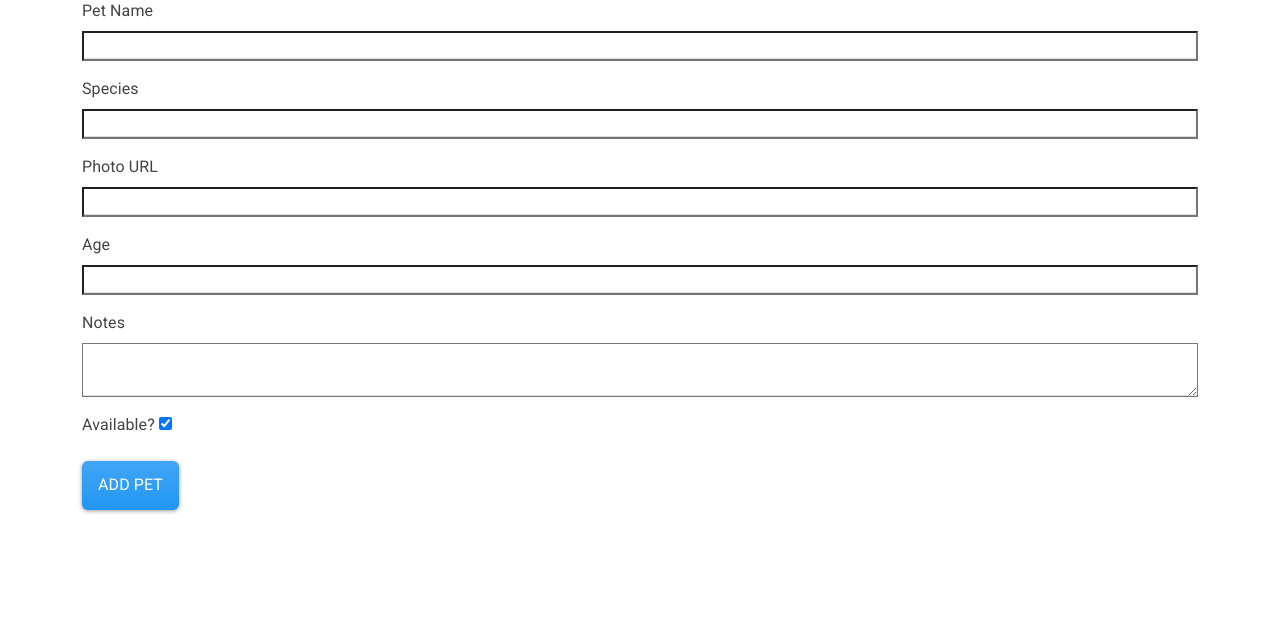
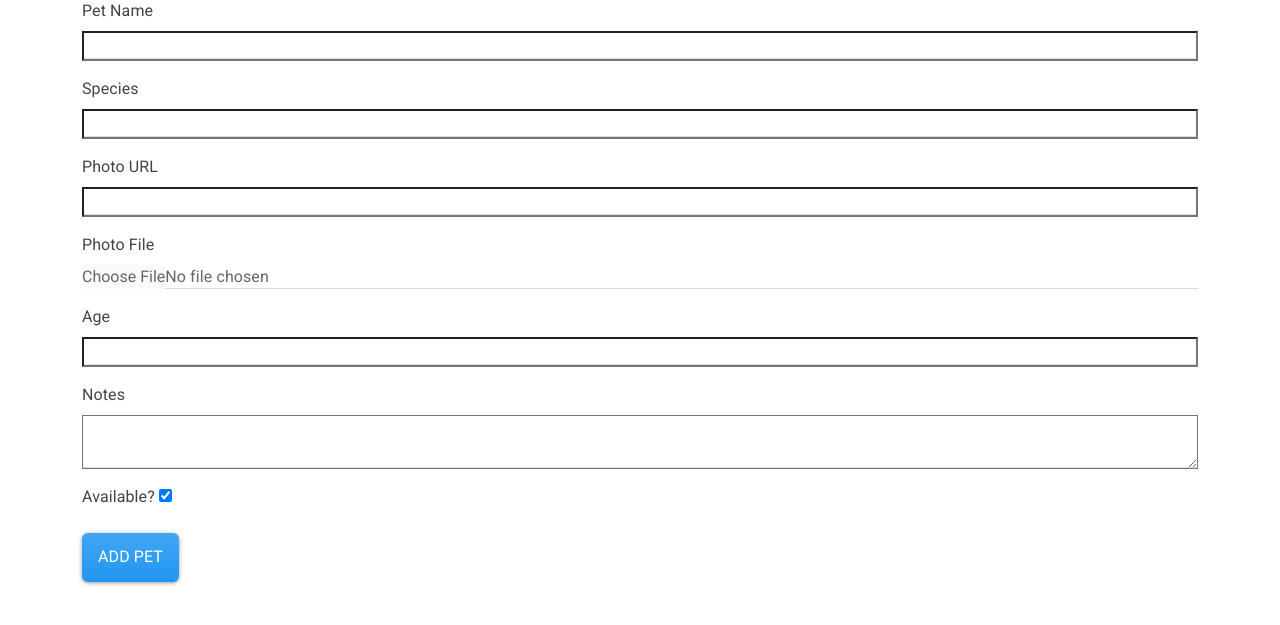
Before and after one commit to CamdenTadhg/PetAdoptionAgency, a Flask app: page /add in a window 1280 px wide. Shown: the part 155-780 px from the top of the page. Run offline with Flask 3, Linux system fonts and the light colour scheme; some libraries are stand-ins or nearby versions.

Commit message:
stuck on file upload

```diff
--- a/app.py
+++ b/app.py
@@ -1,23 +1,27 @@
-from flask import Flask, render_template, redirect, flash
+from flask import Flask, render_template, redirect, flash, request
 from models import db, connect_db, Pet
 from forms import AddPetForm, EditPetForm
 from flask_wtf import FlaskForm
-from wtforms import StringField, IntegerField, BooleanField, TextAreaField
+from wtforms import StringField, IntegerField, BooleanField, TextAreaField, FileField
 from flask_debugtoolbar import DebugToolbarExtension
 from sqlalchemy import exc
 from werkzeug.utils import secure_filename
 from flask_wtf.file import FileField, FileAllowed
+import os
 
 app = Flask(__name__)
 
-# app.config['SQLALCHEMY_DATABASE_URI'] = 'postgresql:///petagency'
-# app.config['SQLALCHEMY_TRACK_MODIFICATIONS'] = False
-# app.config['SQLALCHEMY_ECHO'] = True
-app.config['SQLALCHEMY_DATABASE_URI'] = 'postgresql:///petagency_test'
-app.config['SQLALCHEMY_ECHO'] = False
-app.config['TESTING']=True
+UPLOAD_FOLDER='/static'
+
+app.config['SQLALCHEMY_DATABASE_URI'] = 'postgresql:///petagency'
+app.config['SQLALCHEMY_TRACK_MODIFICATIONS'] = False
+app.config['SQLALCHEMY_ECHO'] = True
+# app.config['SQLALCHEMY_DATABASE_URI'] = 'postgresql:///petagency_test'
+# app.config['SQLALCHEMY_ECHO'] = False
+# app.config['TESTING']=True
 app.config['SECRET_KEY'] = "secret"
 app.config['DEBUG_TB_INTERCEPT_REDIRECTS'] = False
+app.config['UPLOAD_FOLDER'] = UPLOAD_FOLDER
 
 debug=DebugToolbarExtension(app)
 
@@ -40,7 +44,12 @@ def add_pet():
     form = AddPetForm()
 
     if form.validate_on_submit():
-        labels = ['name', 'species', 'photo_url', 'age', 'notes', 'available']
+        if form.photo_file.data:
+            file = form.photo_file.data
+            filename = secure_filename(file.filename)
+            file.save(os.path.join(UPLOAD_FOLDER, filename))
+            form.photo_file.data = f'/{UPLOAD_FOLDER}/{filename}'
+        labels = ['name', 'species', 'photo_url', 'photo_file', 'age', 'notes', 'available']
         data = {l:v for (l, v) in zip(labels, form.data.values())}
         pet = Pet(**data)
         try:
@@ -83,7 +92,6 @@ def edit_pet(pet_id_number):
 
 
 # 1 add a new field for a photo upload to save to the /static directory; only one of the photo fields can be filled out (use validation)
-    # enter file upload field into form and display appropriately
     # process uploaded photo to save to a file path
     # insert filepath appropriately into pet instance and database
     # ensure only one of the two image fields can be completed
--- a/forms.py
+++ b/forms.py
@@ -1,16 +1,21 @@
 from flask_wtf import FlaskForm
 from wtforms import StringField, IntegerField, BooleanField, TextAreaField, FileField
-from wtforms.validators import InputRequired, Optional, URL, NumberRange, NoneOf
+from wtforms.validators import InputRequired, Optional, URL, NumberRange, NoneOf, ValidationError
 from flask_wtf.file import FileField, FileAllowed
 from flask_uploads import IMAGES
+
+def duplicate_image_check(form):
+    if form.photo_url and form.photo_file:
+        raise ValidationError('You can enter a URL or a file, but not both')
 
 class AddPetForm(FlaskForm):
     """Form for adding a pet to the database"""
 
     name = StringField("Pet Name", validators=[InputRequired(message="Please enter a name")])
     species = StringField("Species", validators=[InputRequired(message="Please enter a species"), NoneOf(values=["cat", "dog"], message="The Modern Menagerie does not include cats or dogs")])
-    photo_url = StringField("Photo URL", validators=[URL(message="Please enter a valid URL"), Optional()])
-    age = IntegerField("Age", validators=[NumberRange(min=0, max=30, message="Please enter an age between 0 and 30"), Optional()])
+    photo_url = StringField("Photo URL", validators=[URL(message="Please enter a valid URL"), Optional(), duplicate_image_check])
+    photo_file=FileField("Photo File")
+    age = IntegerField("Age", validators=[NumberRange(min=0, max=30, message="Please enter an age between 0 and 30"), Optional(), duplicate_image_check])
     notes = TextAreaField("Notes")
     available = BooleanField("Available?")
 
@@ -18,6 +23,7 @@ class EditPetForm(FlaskForm):
     """Form for editing a pet in the database"""
 
     photo_url = StringField("Photo URL", validators=[URL(message="Please enter a valid URL"), Optional()])
+    photo_file=FileField("Photo File")
     age = IntegerField("Age", validators=[NumberRange(min=0, max=30, message="Please enter an age between 0 and 30"), Optional()])
     notes = TextAreaField("Notes")
     available = BooleanField("Available?")
--- a/models.py
+++ b/models.py
@@ -16,6 +16,7 @@ class Pet(db.Model):
     name = db.Column(db.String(50), nullable=False)
     species = db.Column(db.String(50), nullable=False)
     photo_url = db.Column(db.String(200))
+    photo_file = db.Column(db.String(50))
     age = db.Column(db.Integer)
     notes = db.Column(db.Text)
     available = db.Column(db.Boolean, nullable=False, server_default='True')
--- a/templates/form_template.html
+++ b/templates/form_template.html
@@ -3,6 +3,15 @@
     {{form.photo_url(class_="form-control")}}
     <span class="text-danger">
         {% for error in form.photo_url.errors %}
+            {{error}}
+        {% endfor %}
+    </span>
+</p>
+<p class="mb-3">
+    {{form.photo_file.label(class_="form-label")}}
+    {{form.photo_file(class_="form-control")}}
+    <span class="text-danger">
+        {% for error in form.photo_file.errors %}
             {{error}}
         {% endfor %}
     </span>
--- a/templates/home.html
+++ b/templates/home.html
@@ -11,7 +11,12 @@
     <div class="row row-cols-3">
         {% for pet in available_pets %}
         <div class="col">
+            {% if pet.photo_url %}
             <img src="{{pet.photo_url}}" alt="{{pet.name}} picture" class="img-thumbnail rounded border-black border-3">
+            {% endif %}
+            {% if pet.photo_file %}
+            <img src="{{pet.photo_file}}" alt="{{pet.name}} picture" class="img-thumbnail rounded border-black border-3">
+            {% endif %}
             <br>
             <span class="fs-3"><a href="/{{pet.id}}">{{pet.name}}</a> is <b>AVAILABLE</b>.</span>
             <br>
--- a/templates/pet_details.html
+++ b/templates/pet_details.html
@@ -8,7 +8,12 @@
     {% for msg in get_flashed_messages() %}
         <p class="fs-5">{{msg}}</p>
     {% endfor %}
+    {% if pet.photo_url %}
     <img src="{{pet.photo_url}}" alt="picture of {{pet.name}}" class="img-thumbnail rounded border-black border-3">
+    {% endif %}
+    {% if pet.photo_file %}
+    <img src="{{pet.photo_file}}" alt="picture of {{pet.name}}" class="img-thumbnail rounded border-black border-3">
+    {% endif %}
     <p class="fs-3">Species: {{pet.species}}</p>
     <p class="fs-3">Age: {{pet.age}}</p>
     {% if pet.notes != "" %}
--- a/templates/pet_edit_form.html
+++ b/templates/pet_edit_form.html
@@ -5,7 +5,12 @@
 {% block content %}
 <div class="container">
     <h1 class="mt-3">{{pet.name}}</h1>
+    {% if pet.photo_url %}
     <img src="{{pet.photo_url}}" alt="picture of {{pet.name}}" class="img-thumbnail rounded border-black border-3">
+    {% endif %}
+    {% if pet.photo_file %}
+    <img src="{{pet.photo_file}}" alt="picture of {{pet.name}}" class="img-thumbnail rounded border-black border-3">
+    {% endif %}
     <p class="fs-3">Species: {{pet.species}}</p>
     <form id="pet-editform" method="POST">
         {{form.hidden_tag()}}
```
Also changed, not shown: static/mouse_photo.jpg (added).
